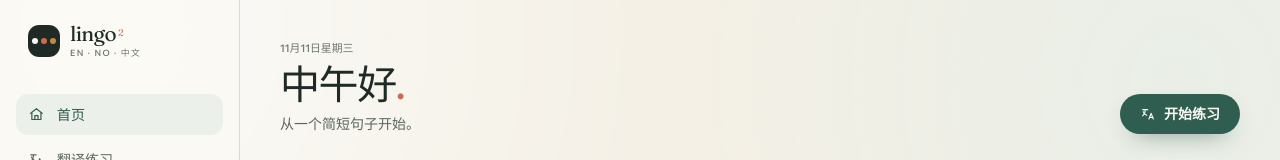
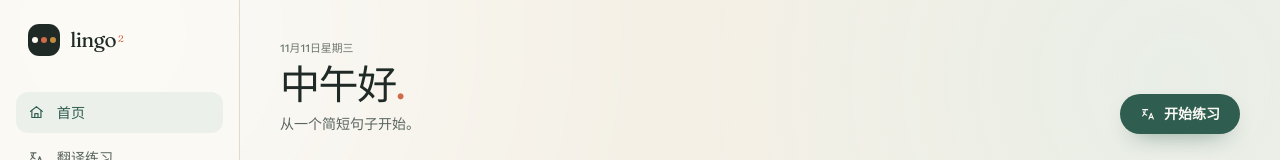
Before and after one commit to chensy618/lingo2, a Next.js app: page / in a window 1280 px wide. Shown: the top 160 px of the page. Built offline with nearby package versions, Linux system fonts and the light colour scheme.

Commit message:
Remove language tagline from logo

```diff
--- a/src/components/AppShell.tsx
+++ b/src/components/AppShell.tsx
@@ -39,13 +39,8 @@ export function Logo({ compact = false }: { compact?: boolean }) {
         </span>
       </span>
       {!compact && (
-        <span className="flex flex-col leading-none">
-          <span className="font-display text-[1.3rem] tracking-[-0.03em] text-ink">
-            lingo<sup className="ml-0.5 text-[0.6rem] text-coral">2</sup>
-          </span>
-          <span className="mt-1 text-[0.55rem] font-medium uppercase tracking-[0.16em] text-ink-faint">
-            en · no · 中文
-          </span>
+        <span className="font-display text-[1.3rem] leading-none tracking-[-0.03em] text-ink">
+          lingo<sup className="ml-0.5 text-[0.6rem] text-coral">2</sup>
         </span>
       )}
     </div>
```
